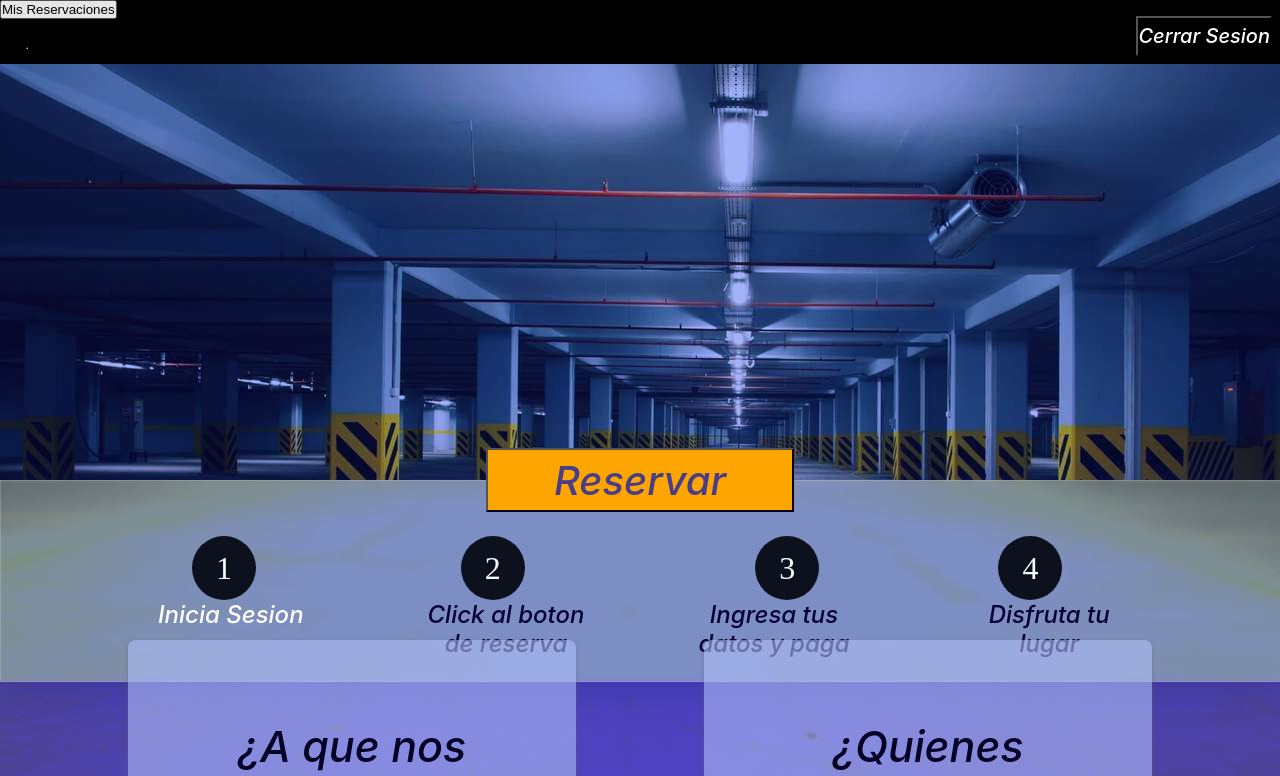
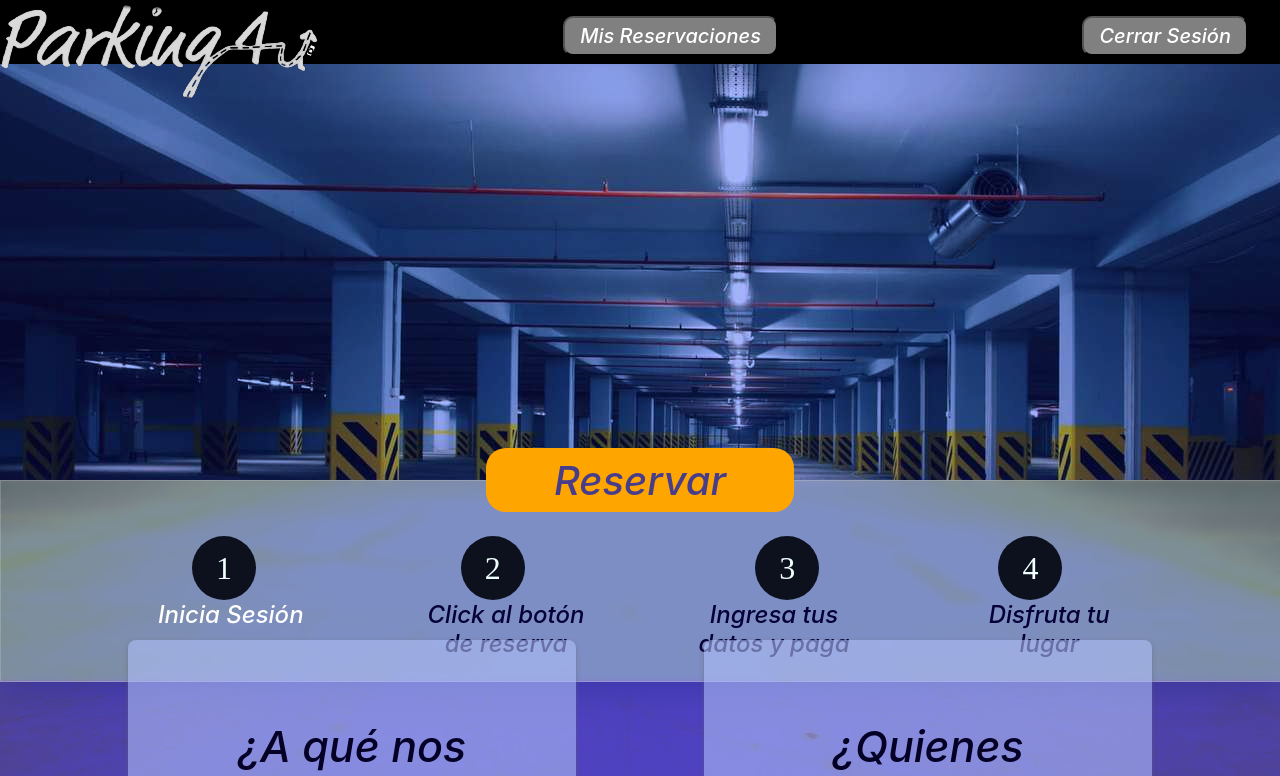
Before and after one commit to josuejimenez20/parking4you, a React (Vite) app in the folder front_end_parking4u/: page /Home in a window 1280 px wide. Shown: the top 776 px of the page. Built offline with nearby package versions, Linux system fonts and the light colour scheme; sample sign-in values are in the browser's storage.

Commit message:
Rediseño de GUIs: tarjetas, formularios y botones

```diff
--- a/front_end_parking4u/src/components/home/Home.jsx
+++ b/front_end_parking4u/src/components/home/Home.jsx
@@ -5,6 +5,7 @@ import { HomeRoutes } from '../../routes/home/HomeRoutes';
 import { logOutDataLocalStorage } from '../../helpers/login/logOutDataLocalStorage';
 import { changeToColors } from '../../redux/slices/reservations/colorProcessReservations';
 import "../../styles/home/main_page_style.css";
+import LogoBlanco from "../../assets/LogoBlanco.png";
 
 
 
@@ -46,24 +47,29 @@ export function Home() {
     }
 
     return (
+
         <>
+
             <header>
                 <div id="rectangulo">
-                    <button id="logoblanco"></button>
+                <img src={LogoBlanco} alt="" />
                     <button id="login"
                         onClick={() => {
                             logOut();
                         }}
-                    >Cerrar Sesion</button>
+                    >Cerrar Sesión</button>
 
                     <button
-                        id=''
+                        id='reservations'
                         onClick={(() => {
                             goToViewMyReservations();
                         })}
                     >Mis Reservaciones</button>
+
+
                 </div>
             </header>
+
             <div id="weAre">
                 <div id="rectangulo1">
                     <div id="logonegro"></div>
@@ -84,10 +90,10 @@ export function Home() {
                         changeViewToRegister();
                     }}
                 > Reservar </button>
-                <div id="clickalbot" style={{ color: colorsChange.bookButton ? "white" : "" }}>Click al boton de reserva</div>
+                <div id="clickalbot" style={{ color: colorsChange.bookButton ? "white" : "" }}>Click al botón de reserva</div>
                 <div id="disfrutatu" style={{ color: colorsChange.end ? "white" : "" }}>Disfruta tu lugar</div>
                 <div id="ingresatus" style={{ color: colorsChange.data ? "white" : "" }}>Ingresa tus datos y paga</div>
-                <div id="iniciasesi" style={{ color: colorsChange.login ? "white" : "" }}>Inicia Sesion</div>
+                <div id="iniciasesi" style={{ color: colorsChange.login ? "white" : "" }}>Inicia Sesión</div>
                 <div id="linea6"></div>
                 <div id="valo">1</div>
                 <div id="valo2">2</div>
@@ -102,6 +108,9 @@ export function Home() {
             <div id="information">
                 <div id="rectabout"></div>
             </div>
+
         </>
+
     )
+
 }
--- a/front_end_parking4u/src/components/home/sub_components/About.jsx
+++ b/front_end_parking4u/src/components/home/sub_components/About.jsx
@@ -6,11 +6,11 @@ export function About() {
             <div id="rectangulo3"></div>
             <div id="rectder">
                 <div id="quienessom">¿Quienes somos?</div>
-                <div id="somosunaem">Somos una empresa dedicada a darle cabida a tu automovil en tu recinto, manteniendolo seguro y libre de daños</div>
+                <div id="somosunaem">Somos el negocio más confiable para salvaguardar tu auto en cualquier momento.</div>
             </div>
             <div id="rectiz">
-                <div id="aquenosded">¿A que nos dedicamos?</div>
-                <div id="somosunaem">Somos una empresa dedicada a darle cabida a tu automovil en tu recinto, manteniendolo seguro y libre de daños</div>
+                <div id="aquenosded">¿A qué nos dedicamos?</div>
+                <div id="somosunaem">Somos una empresa dedicada a darle cabida a tu automovil en tu recinto, manteniendolo seguro y libre de daños.</div>
             </div>
         </div>
     )
--- a/front_end_parking4u/src/components/home/sub_components/Form_reservation/Calendar_reservation.jsx
+++ b/front_end_parking4u/src/components/home/sub_components/Form_reservation/Calendar_reservation.jsx
@@ -75,19 +75,28 @@ export function Calendar_reservation(
 
     return (
         <div>
+
             <h3 className="date_title_calendar">Fecha y hora de inicio:</h3>
-            <DatePicker
+            <div id = "form1">
+            <DatePicker  className="custom-datepicker"
                 {...datePickerOptions}
                 withPortal
             />
+            </div>
             <h3 className="date_title_calendar">Fecha y hora final:</h3>
             {
                 enableSecondCalendar ?
-                    <DatePicker
+                    <DatePicker className="custom-datepicker"
                         {...timePickerOptions}
                         withPortal
                     /> : <></>
             }
+            <div id="instructions">
+                Horario de lunes a domingo.
+            </div>
+            <div id="instructions">
+                De 6:00 AM a 10 PM.
+            </div>
         </div>
     );
 }
--- a/front_end_parking4u/src/components/home/sub_components/Form_reservation/Form_reservation.jsx
+++ b/front_end_parking4u/src/components/home/sub_components/Form_reservation/Form_reservation.jsx
@@ -126,6 +126,7 @@ export function Form_reservation() {
     return (
         <>
             <div id="reservation">
+                <div className='bg-form'>
                 <Calendar_reservation
                     startDate={startDate}
                     setStartDate={setStartDate}
@@ -149,6 +150,13 @@ export function Form_reservation() {
                     <br />
                     <input type="Submit" name="Submit" className="submit_reservaiton" />
                 </form>
+                <div id="instructions">
+                    1 hora de estacionamiento: $10.00.
+                </div>
+                <div id="instructions">
+                    Autolavado: $80.00.
+                </div>
+                </div>
             </div>
         </>
     )
--- a/front_end_parking4u/src/helpers/reservations/PayPalReservation/prices.js
+++ b/front_end_parking4u/src/helpers/reservations/PayPalReservation/prices.js
@@ -1,7 +1,7 @@
 
 const prices = {
-    1: 20,
-    2: 40,
+    1: 10,
+    2: 80,
 }
 
 export const getPrice = (id_services) => {
--- a/front_end_parking4u/src/styles/home/main_page_style.css
+++ b/front_end_parking4u/src/styles/home/main_page_style.css
@@ -9,19 +9,19 @@
     background: black;
     background-blend-mode: normal;
   }
-  #logoblanco {
+  #logoblanco{
     top: calc(0.8vw);
     width: 1vh;
     height: calc(3vw);
     background-repeat: no-repeat;
     background:  transparent;
     background-image: url(../../assets/LogoBlanco.png);
+
   }
-  #login {
+  #reservations{
     position: absolute;
     width: 20%vh;
     height: 5vh;
-    background-color: transparent;
     color: white;
     font-family: Inter;
     font-size: 20px;
@@ -30,8 +30,34 @@
     text-align: center;
     display: flex;
     align-items: center;
-    right: 1vh;
+    left: 44%;
     top: 2vh;
+    padding: 15px;
+    background-color: rgba(255, 255, 255, 0.5); /* Color de fondo transparente */
+    backdrop-filter: blur(15px); /* Aplicar un filtro de desenfoque */
+    border-radius: 10px; /* Añadir bordes redondeados */
+    box-shadow: 0 0 10px rgba(0, 0, 0, 0.3); /* Añadir sombra */
+  }
+  #login {
+    position: absolute;
+    width: 20%vh;
+    height: 5vh;
+
+    color: white;
+    font-family: Inter;
+    font-size: 20px;
+    font-style: italic;
+    font-weight: 500;
+    text-align: center;
+    display: flex;
+    align-items: center;
+    right: 4vh;
+    top: 2vh;
+    padding: 15px;
+    background-color: rgba(255, 255, 255, 0.5); /* Color de fondo transparente */
+    backdrop-filter: blur(15px); /* Aplicar un filtro de desenfoque */
+    border-radius: 10px; /* Añadir bordes redondeados */
+    box-shadow: 0 0 10px rgba(0, 0, 0, 0.3); /* Añadir sombra */
   }
 
 
@@ -80,6 +106,8 @@
     font-style: italic;
     font-weight: 500;
     text-align: center;
+    border-radius: 20px;
+    border: none;
   }
   #valo {
     position: absolute;
@@ -250,7 +278,7 @@
   #somosunaem {
     position: absolute;
     left: 10%;
-    top: 35%;
+    top: 50%;
     width: 80%;
     height: 50%;
     color: #040026;
--- a/front_end_parking4u/src/styles/home/sub_components_styles/calendar_reservation.css
+++ b/front_end_parking4u/src/styles/home/sub_components_styles/calendar_reservation.css
@@ -3,3 +3,12 @@
     margin: 10px 0 10px 0;
     color: white;
 }
+.custom-datepicker{
+    height: 23px;
+    width: 100%;
+    border-radius: 10px;
+    border: none;
+}
+#bg-form{
+    background: blue;
+}
--- a/front_end_parking4u/src/styles/home/sub_components_styles/form_reservation_style.css
+++ b/front_end_parking4u/src/styles/home/sub_components_styles/form_reservation_style.css
@@ -7,13 +7,29 @@
   background: #6300ee4b;
   background-blend-mode: normal;
 }
-
+.bg-form{
+  background: #0d111e;
+  background-blend-mode: darken;
+  padding: 5vh;
+  margin: 3%;
+  border-radius: 20px;
+  box-shadow: 0 0 10px rgba(0, 0, 0, 0.2);
+}
 .submit_reservaiton {
   width: 100%;
   height: 40px;
   margin: 0 0 0 10px;
   background-color: orange;
+  border-radius: 20px;
+  font-weight:bolder;
 
+}
+#instructions{
+  text-align: center;
+  color: orange;
+  font-weight: bolder;
+  margin-top: 50px;
+  font-size: 24px;
 }
 
 #title_service {
```
